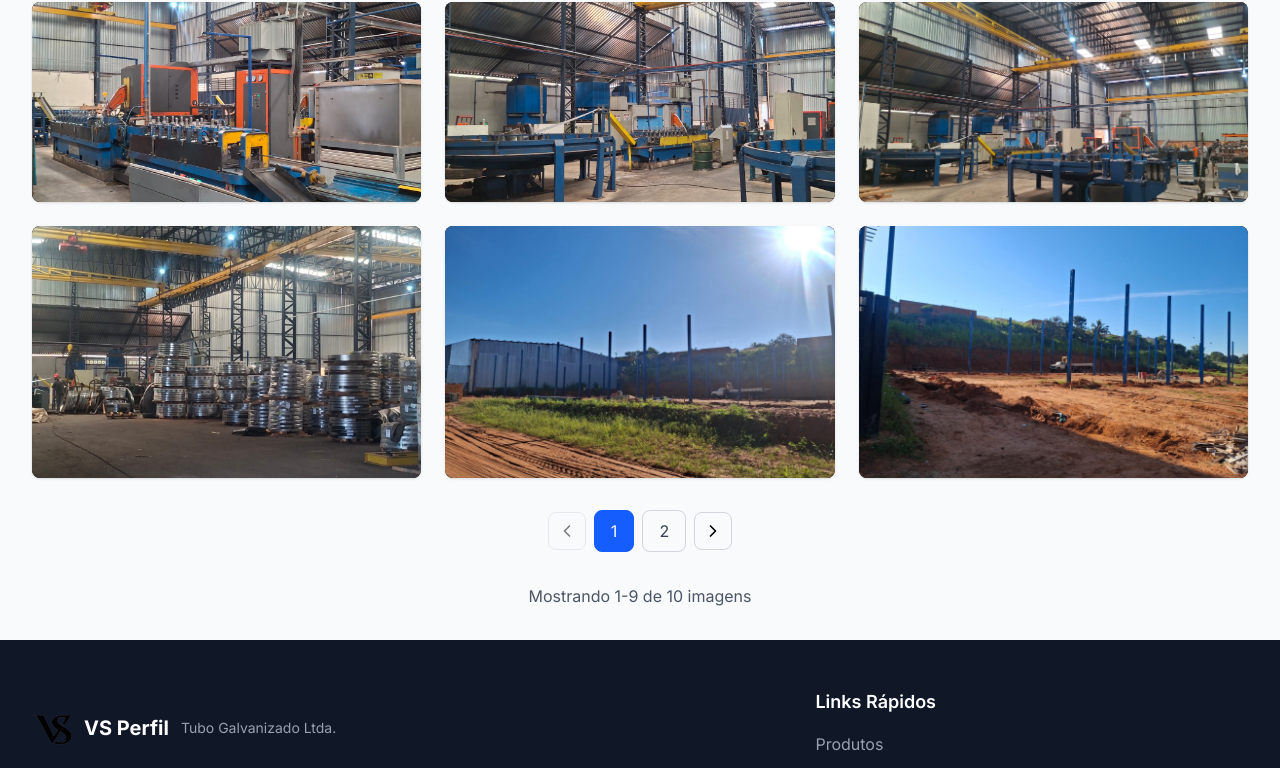
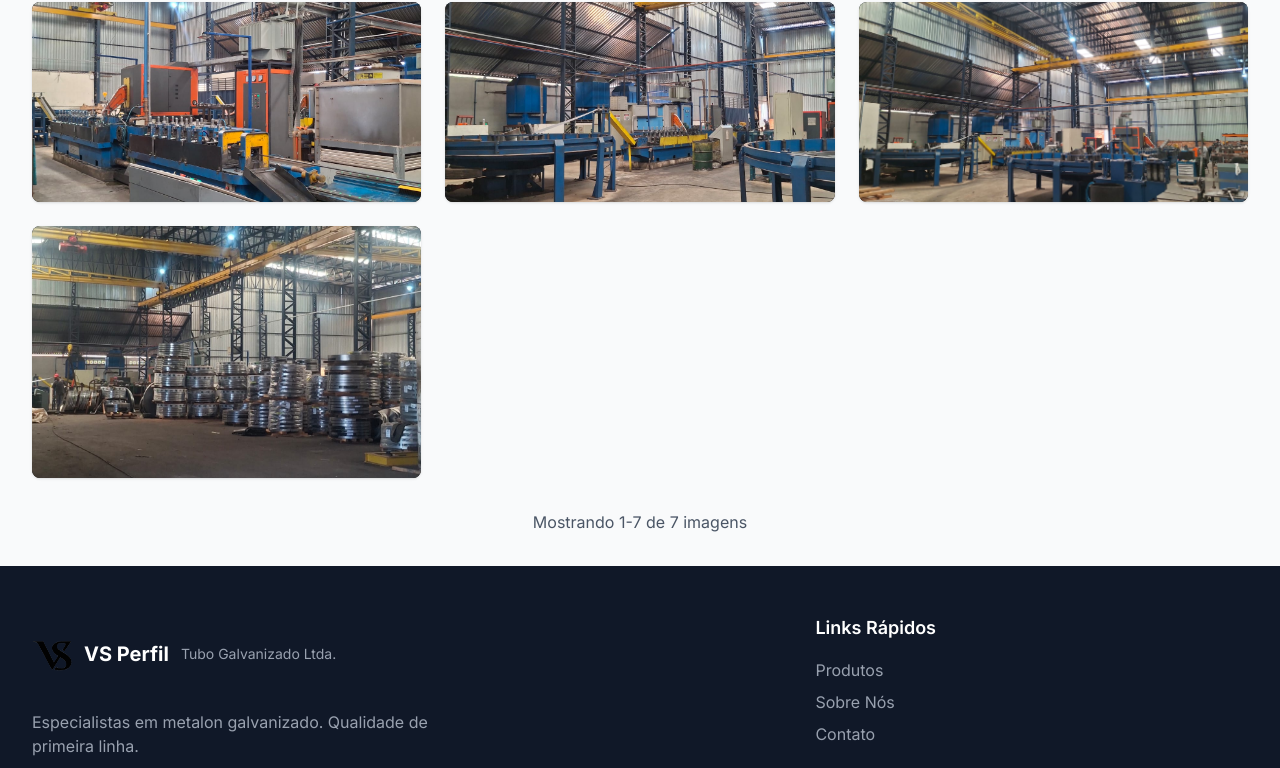
Before and after one commit to GustavoAndriani-Templates/VSPerfil, a React (Vite) app: page /gallery in a window 1280 px wide. Shown: the part 614-1382 px from the top of the page. Built offline with nearby package versions, Linux system fonts and the light colour scheme.

Commit message:
fix: Remove some images off gallery

```diff
--- a/src/data/gallery.ts
+++ b/src/data/gallery.ts
@@ -82,28 +82,28 @@ export const galleryImages: GalleryImage[] = [
     tags: ["qualidade", "controle", "inspeção", "matéria-prima", "produção"],
     date: "2026-04-23"
   },
-  {
-    id: 11,
-    src: "/galleryImages/exp-01.jpeg",
-    alt: "Nossa equipe de P&D trabalhando em novos projetos de expansão",
-    category: "Expansão",
-    tags: ["expansão", "pesquisa", "fábrica", "projetos"],
-    date: "2026-04-23"
-  },
-  {
-    id: 12,
-    src: "/galleryImages/exp-02.jpeg",
-    alt: "Nossa equipe de P&D trabalhando em novos projetos de expansão",
-    category: "Expansão",
-    tags: ["expansão", "pesquisa", "fábrica", "projetos"],
-    date: "2026-04-23"
-  },
-  {
-    id: 13,
-    src: "/galleryImages/exp-03.jpeg",
-    alt: "Nossa equipe de P&D trabalhando em novos projetos de expansão",
-    category: "Expansão",
-    tags: ["expansão", "pesquisa", "fábrica", "projetos"],
-    date: "2026-04-23"
-  }
+  // {
+  //   id: 11,
+  //   src: "/galleryImages/exp-01.jpeg",
+  //   alt: "Nossa equipe de P&D trabalhando em novos projetos de expansão",
+  //   category: "Expansão",
+  //   tags: ["expansão", "pesquisa", "fábrica", "projetos"],
+  //   date: "2026-04-23"
+  // },
+  // {
+  //   id: 12,
+  //   src: "/galleryImages/exp-02.jpeg",
+  //   alt: "Nossa equipe de P&D trabalhando em novos projetos de expansão",
+  //   category: "Expansão",
+  //   tags: ["expansão", "pesquisa", "fábrica", "projetos"],
+  //   date: "2026-04-23"
+  // },
+  // {
+  //   id: 13,
+  //   src: "/galleryImages/exp-03.jpeg",
+  //   alt: "Nossa equipe de P&D trabalhando em novos projetos de expansão",
+  //   category: "Expansão",
+  //   tags: ["expansão", "pesquisa", "fábrica", "projetos"],
+  //   date: "2026-04-23"
+  // }
 ];
```
